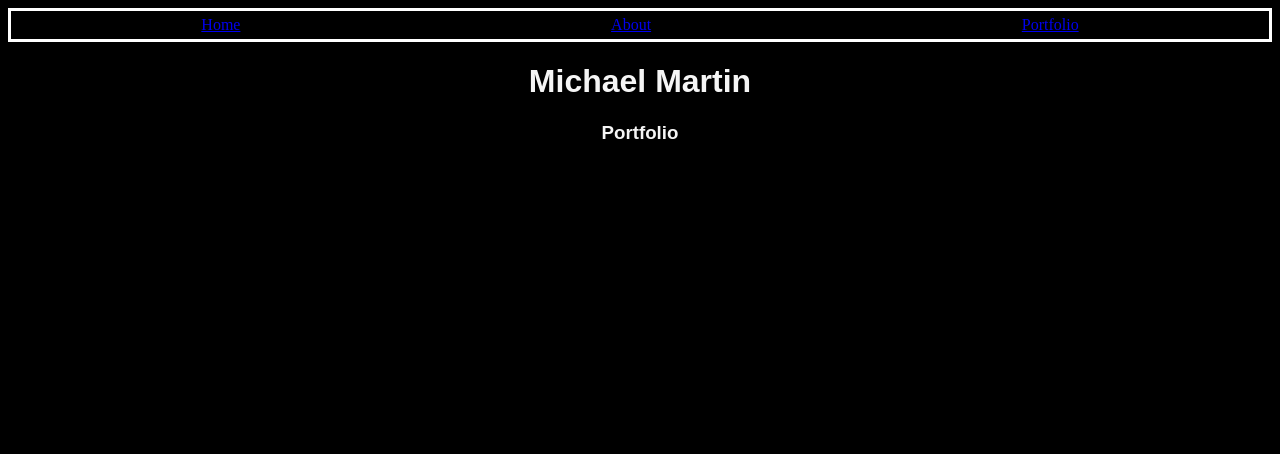
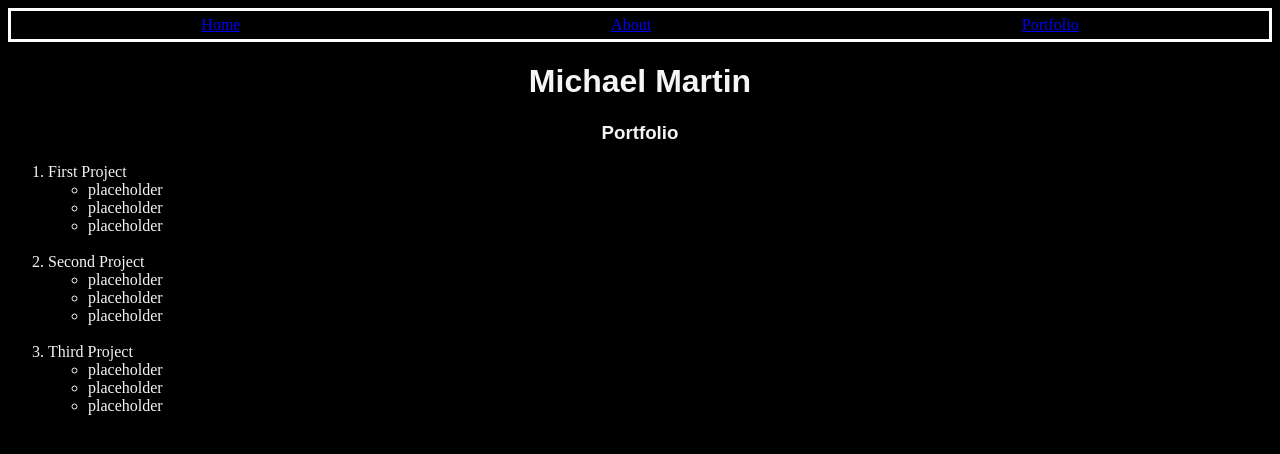
Before and after one commit to Scoopsies/Personal_Website, a plain HTML site: page portfolio.html in a window 1280 px wide. Drawn offline with Linux system fonts and the light colour scheme.

Commit message:
Added placeholders for the portfolio page

```diff
--- a/portfolio.html
+++ b/portfolio.html
@@ -15,6 +15,33 @@
     </nav>
     <h1>Michael Martin</h1>
     <h3>Portfolio</h3>
-
+    <ol>
+        <li>
+            First Project
+            <ul>
+                <li>placeholder</li>
+                <li>placeholder</li>
+                <li>placeholder</li>
+            </ul>
+        </li>
+        <br>
+        <li>
+            Second Project
+            <ul>
+                <li>placeholder</li>
+                <li>placeholder</li>
+                <li>placeholder</li>
+            </ul>
+        </li>
+        <br>
+        <li>
+            Third Project
+            <ul>
+                <li>placeholder</li>
+                <li>placeholder</li>
+                <li>placeholder</li>
+            </ul>
+        </li>
+    </ol>
 </body>
 </html>
```
